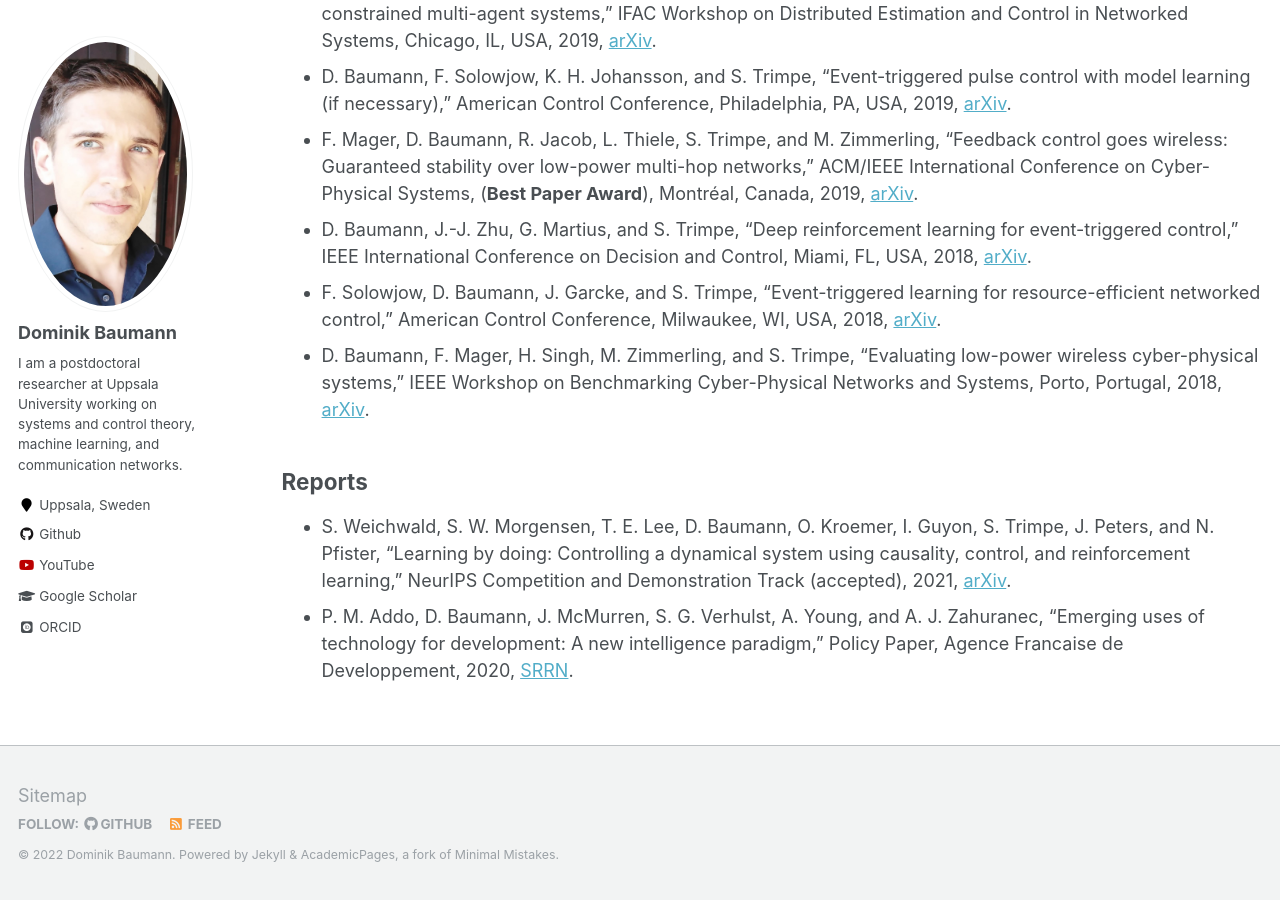
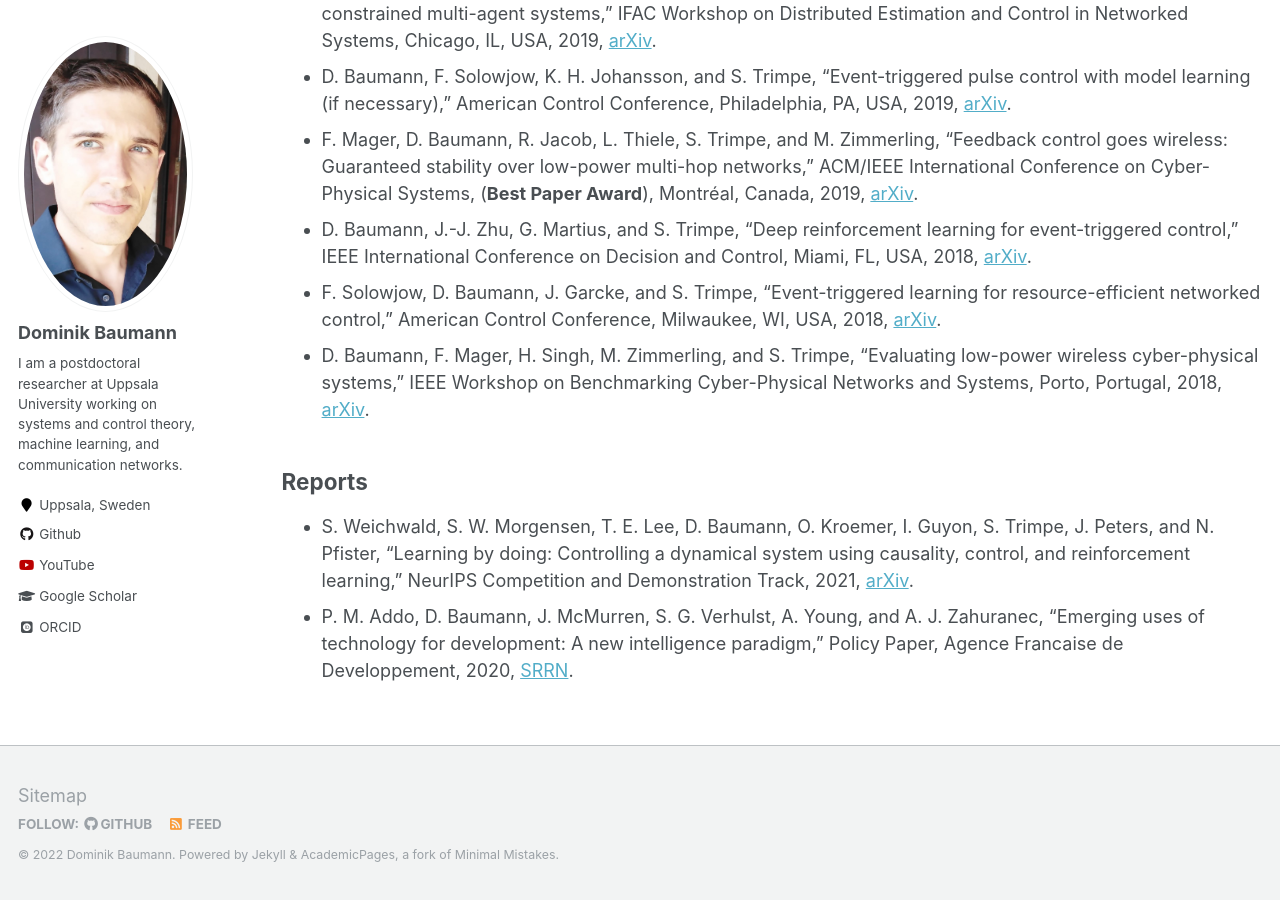
Before and after one commit to baumanndominik/baumanndominik.github.io, a Jekyll site: the page built from _pages/publications.md, in a window 1280 px wide and 900 px high, scrolled down 1253 px. Built offline with Jekyll 4.4.1, drawn with Linux system fonts in a browser that asks for light colours; some web fonts are replaced; some of the changed text lies outside the part shown.

```diff
--- a/_pages/publications.md
+++ b/_pages/publications.md
@@ -9,7 +9,7 @@ You can also find my articles on [my Google Scholar profile](https://scholar.goo
 
 ## Journals
 
-* D. Baumann, F. Solowjow, K. H. Johansson, and S. Trimpe, "Identifying causal structure in dynamical systems," Transactions on Machine Learning Research (accepted), 2022, [arXiv](https://arxiv.org/abs/2006.03906).
+* D. Baumann, F. Solowjow, K. H. Johansson, and S. Trimpe, "Identifying causal structure in dynamical systems," Transactions on Machine Learning Research, 2022, [arXiv](https://arxiv.org/abs/2006.03906).
 * F. Mager, D. Baumann, C. Herrmann, S. Trimpe, and M. Zimmerling, “Scaling beyond bandwidth limitations: Wireless control with stability guarantees under overload,” ACM Transactions on Cyber-Physical Systems, 2022, [arXiv](https://arxiv.org/abs/2104.07989).
 * D. Baumann, F. Mager, U. Wetzker, L. Thiele, M. Zimmerling, and S. Trimpe, “Wireless control for smart manufacturing: Recent approaches and open challenges,” Proceedings of the IEEE, 2021, [arXiv](https://arxiv.org/abs/2010.09087).
 * N. Funk, D. Baumann, V. Berenz, and S. Trimpe, “Learning event-triggered control from data through joint optimization,” IFAC Journal of Systems and Control, 2021, [arXiv](https://arxiv.org/abs/2008.04712).
@@ -33,5 +33,5 @@ You can also find my articles on [my Google Scholar profile](https://scholar.goo
 
 ## Reports
 
-* S. Weichwald, S. W. Morgensen, T. E. Lee, D. Baumann, O. Kroemer, I. Guyon, S. Trimpe, J. Peters, and N. Pfister, "Learning by doing: Controlling a dynamical system using causality, control, and reinforcement learning," NeurIPS Competition and Demonstration Track (accepted), 2021, [arXiv](https://arxiv.org/pdf/2202.06052).
+* S. Weichwald, S. W. Morgensen, T. E. Lee, D. Baumann, O. Kroemer, I. Guyon, S. Trimpe, J. Peters, and N. Pfister, "Learning by doing: Controlling a dynamical system using causality, control, and reinforcement learning," NeurIPS Competition and Demonstration Track, 2021, [arXiv](https://arxiv.org/pdf/2202.06052).
 * P. M. Addo, D. Baumann, J. McMurren, S. G. Verhulst, A. Young, and A. J. Zahuranec, "Emerging uses of technology for development: A new intelligence paradigm," Policy Paper, Agence Francaise de Developpement, 2020, [SRRN](https://papers.ssrn.com/sol3/papers.cfm?abstract_id=3937649).
```
Also changed, not shown: _pages/talks.md (+2 -0 lines).
